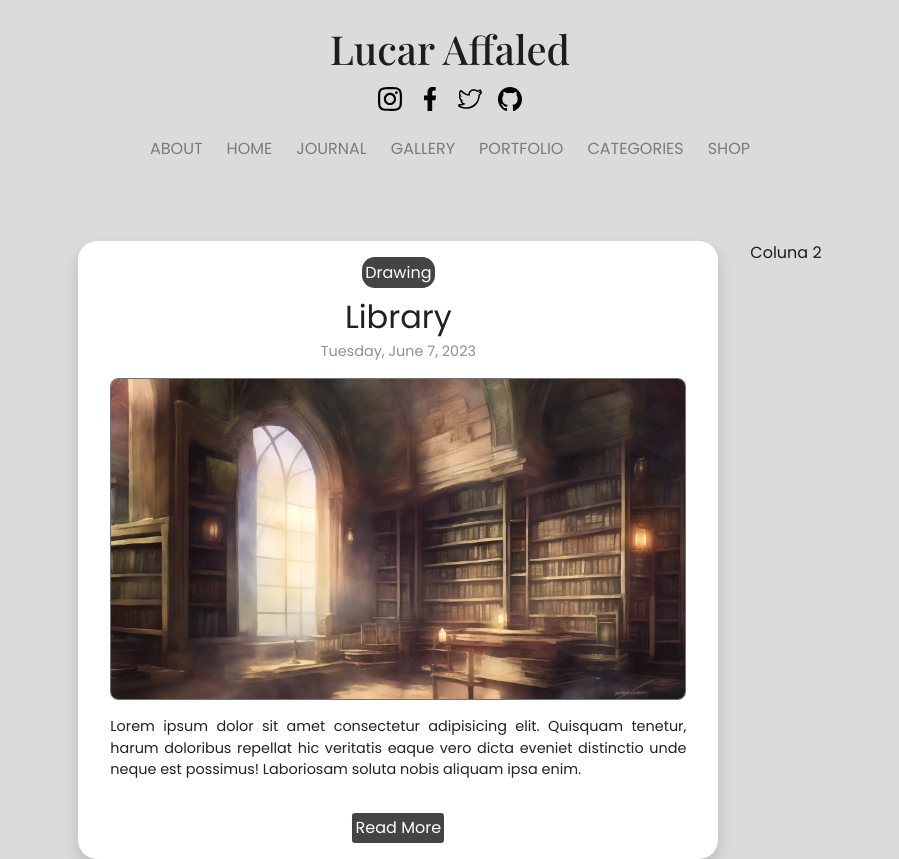
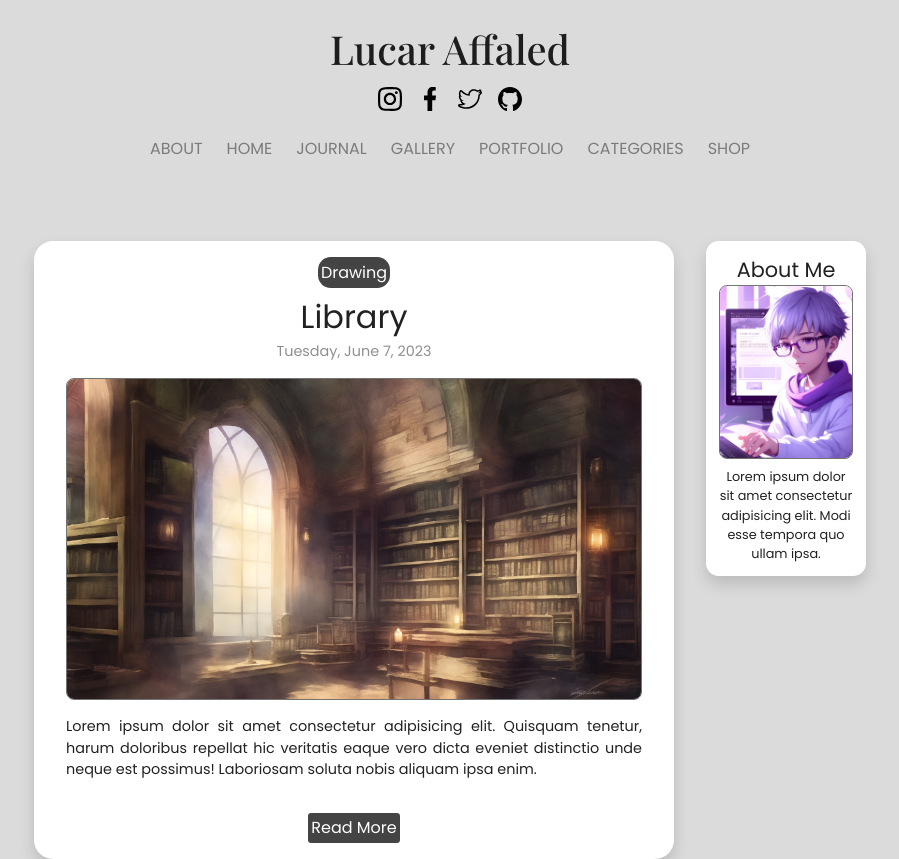
Before and after one commit to Affaled/Blog, a React (Vite) app: page / in a window 1280 px wide. Shown: the whole page, without its empty margins (190-1089 px from the left). Built offline with nearby package versions, Linux system fonts and the light colour scheme; a web font is replaced by a local one.

Commit message:
importando componente about me

```diff
--- a/src/pages/Home.jsx
+++ b/src/pages/Home.jsx
@@ -1,6 +1,7 @@
 import React from "react";
 import { notices } from "../data/dataNotices";
 import ViewNotices from "../components/ViewNotices";
+import AboutMe from "../components/AboutMe";
 import "../assets/styles/Home.css";
 
 export default function Home() {
@@ -21,7 +22,7 @@
         </div>
       </div>
       <div className="column">
-        <p>Coluna 2</p>
+        <AboutMe />
       </div>
     </div>
   );
```
